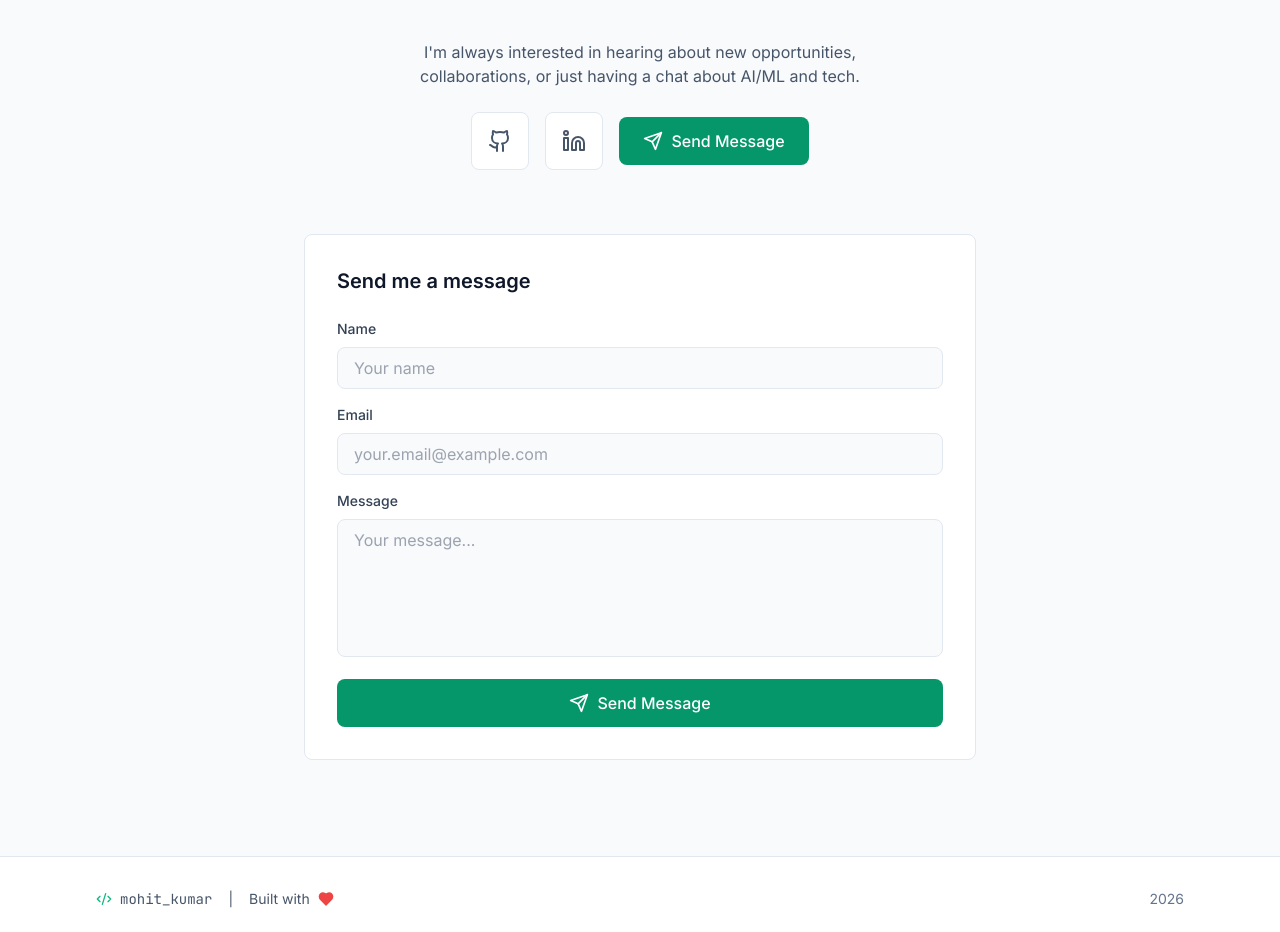
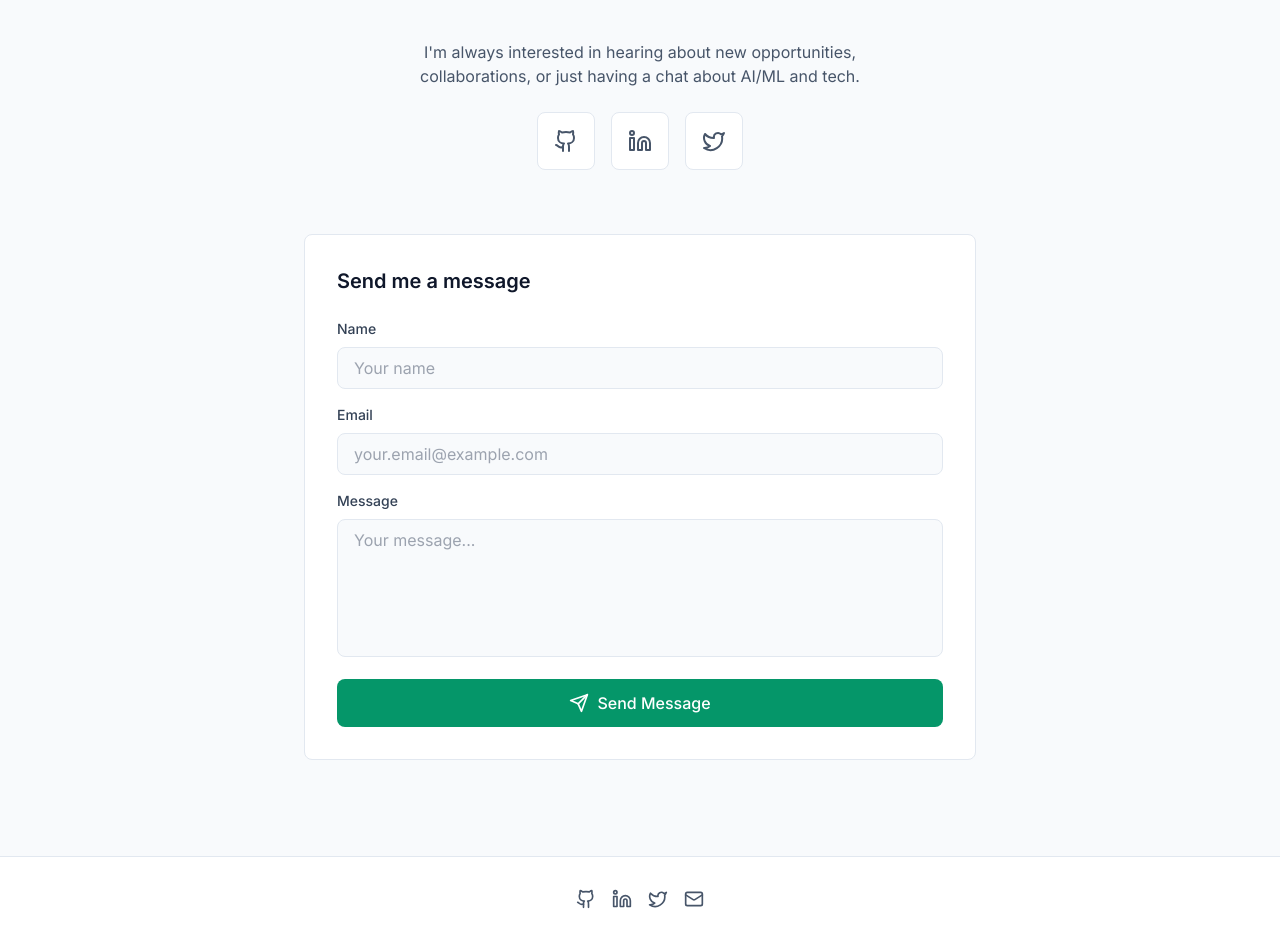
Before and after one commit to Mohitkr95/portfolio-website, a React (Vite) app: page / in a window 1280 px wide. Shown: the part 7280-8212 px from the top of the page. Built offline with nearby package versions, Linux system fonts and the light colour scheme.

Commit message:
Updated Contact.tsx

```diff
--- a/src/components/Contact.tsx
+++ b/src/components/Contact.tsx
@@ -1,4 +1,4 @@
-import { Mail, Github, Linkedin, Send, MapPin } from 'lucide-react';
+import { Mail, Github, Linkedin, Send, MapPin, Twitter } from 'lucide-react';
 import { useState, FormEvent } from 'react';
 
 export default function Contact() {
@@ -103,11 +103,12 @@
               <Linkedin className="w-6 h-6 text-slate-600 dark:text-slate-300" />
             </a>
             <a
-              href="mailto:krmohit101@gmail.com"
-              className="inline-flex items-center gap-2 px-6 py-3 bg-emerald-600 text-white font-medium rounded-lg hover:bg-emerald-700 transition-colors"
+              href="https://x.com/mohitxml"
+              target="_blank"
+              rel="noopener noreferrer"
+              className="p-4 bg-white dark:bg-neutral-900 rounded-lg border border-slate-200 dark:border-neutral-800 hover:border-slate-400 dark:hover:border-slate-700 transition-all hover:scale-110"
             >
-              <Send className="w-5 h-5" />
-              Send Message
+              <Twitter className="w-6 h-6 text-slate-600 dark:text-slate-300" />
             </a>
           </div>
         </div>
--- a/src/components/Footer.tsx
+++ b/src/components/Footer.tsx
@@ -1,20 +1,51 @@
-import { Heart, Code2 } from 'lucide-react';
+import { Heart, Code2, Github, Linkedin, Twitter, Mail } from 'lucide-react';
 
 export default function Footer() {
   return (
     <footer className="py-8 bg-white dark:bg-black border-t border-slate-200 dark:border-neutral-800">
       <div className="max-w-6xl mx-auto px-4 sm:px-6 lg:px-8">
-        <div className="flex flex-col md:flex-row items-center justify-between gap-4">
+        <div className="flex flex-col items-center gap-6">
+          <div className="flex items-center gap-4">
+            <a
+              href="https://github.com/mohitkr95"
+              target="_blank"
+              rel="noopener noreferrer"
+              className="text-slate-600 dark:text-slate-400 hover:text-emerald-600 dark:hover:text-emerald-400 transition-colors"
+            >
+              <Github className="w-5 h-5" />
+            </a>
+            <a
+              href="https://linkedin.com/in/mohitkumar1999"
+              target="_blank"
+              rel="noopener noreferrer"
+              className="text-slate-600 dark:text-slate-400 hover:text-sky-600 dark:hover:text-sky-400 transition-colors"
+            >
+              <Linkedin className="w-5 h-5" />
+            </a>
+            <a
+              href="https://x.com/mohitxml"
+              target="_blank"
+              rel="noopener noreferrer"
+              className="text-slate-600 dark:text-slate-400 hover:text-slate-900 dark:hover:text-white transition-colors"
+            >
+              <Twitter className="w-5 h-5" />
+            </a>
+            <a
+              href="mailto:krmohit101@gmail.com"
+              className="text-slate-600 dark:text-slate-400 hover:text-amber-600 dark:hover:text-amber-400 transition-colors"
+            >
+              <Mail className="w-5 h-5" />
+            </a>
+          </div>
+
           <div className="flex items-center gap-2 text-sm text-slate-600 dark:text-slate-400">
             <Code2 className="w-4 h-4 text-emerald-500" />
             <span className="font-mono">mohit_kumar</span>
             <span className="mx-2">|</span>
             <span>Built with</span>
             <Heart className="w-4 h-4 text-red-500 fill-red-500" />
-          </div>
-
-          <div className="text-sm text-slate-500 dark:text-slate-500">
-            {new Date().getFullYear()}
+            <span className="mx-2">|</span>
+            <span>{new Date().getFullYear()}</span>
           </div>
         </div>
       </div>
```
